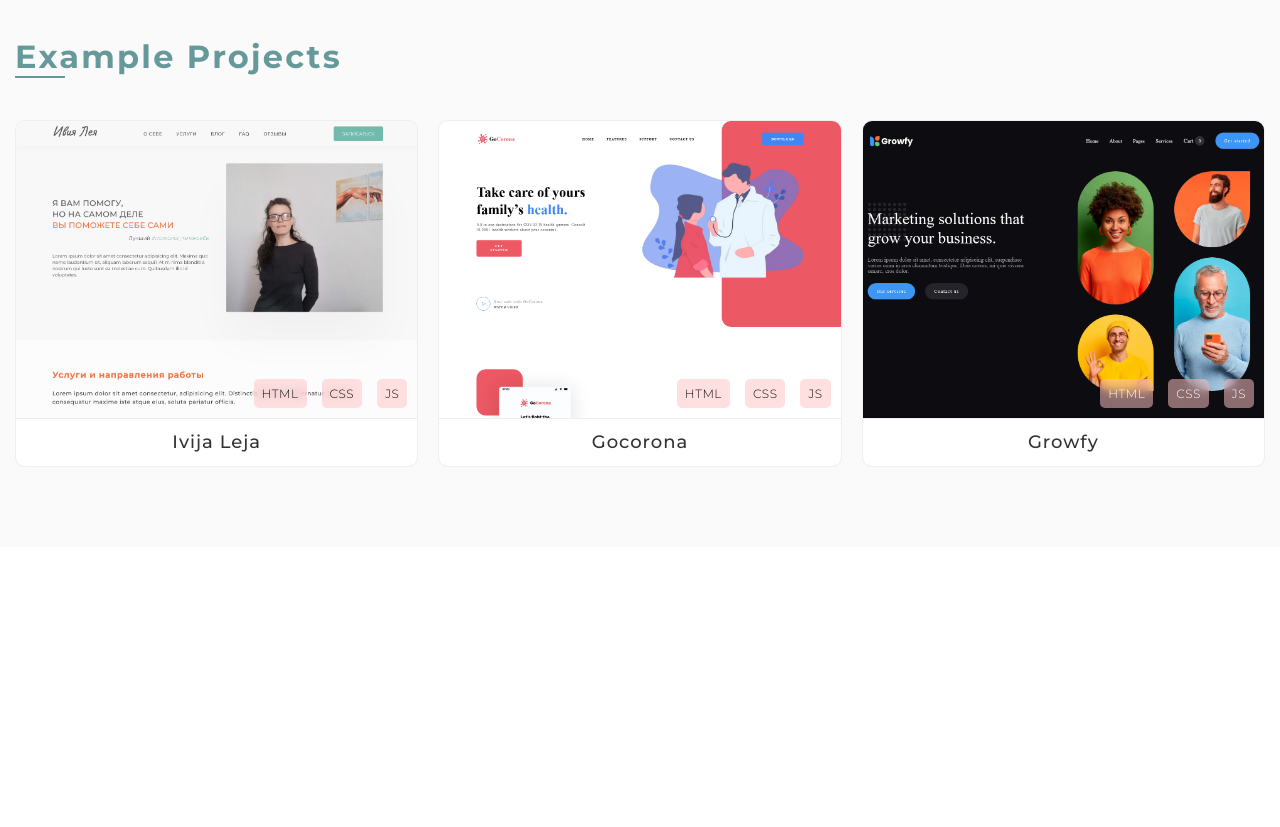
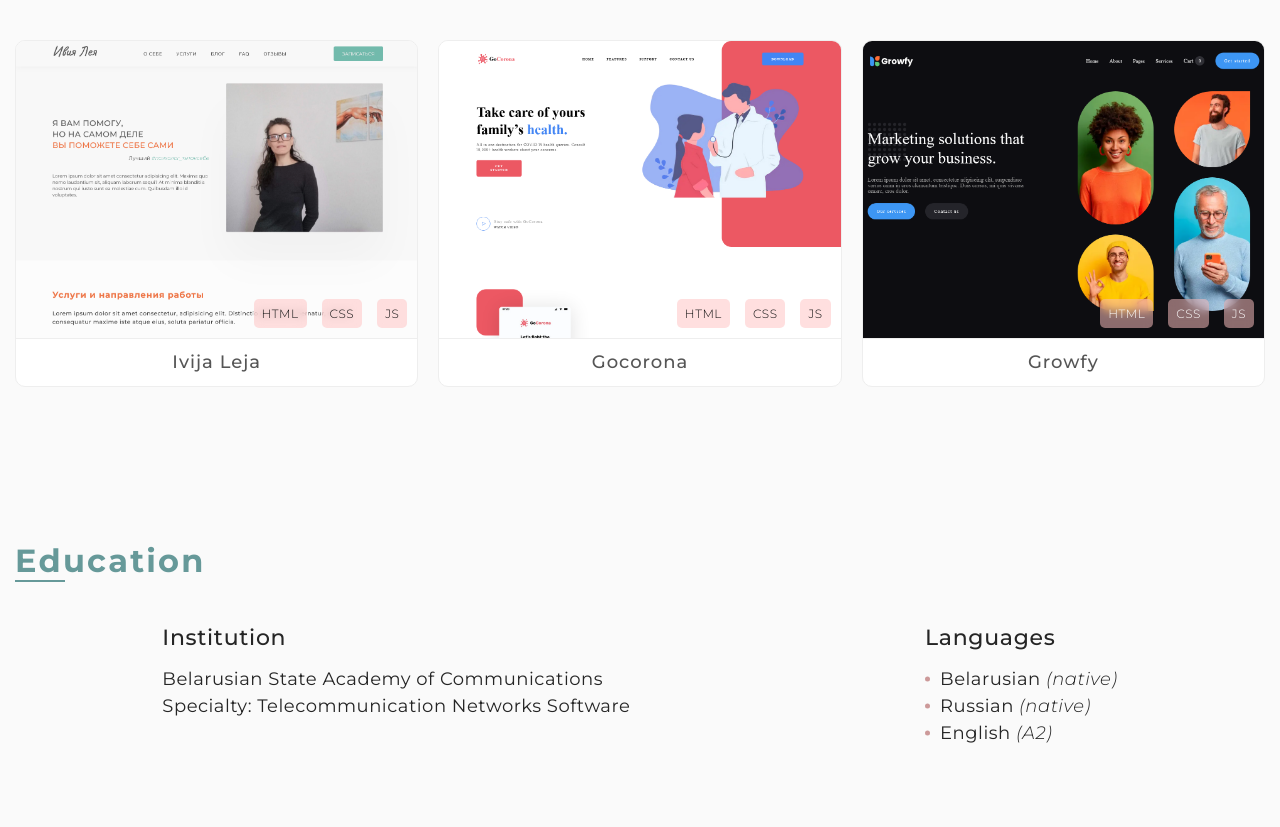
Before and after one commit to markleja/rsschool-cv, a plain HTML site: page index.html in a window 1280 px wide. Shown: the part 1435-2262 px from the top of the page. Before the commit the page ends 1982 px from the top, so only its background shows below. Drawn offline with Linux system fonts and the light colour scheme.

Commit message:
feat: add education section

```diff
--- a/index.html
+++ b/index.html
@@ -143,6 +143,29 @@ cards.<span class="pre-examle__keyword">forEach</span>((card) =&gt; card.addEven
 					</div>
 				</div>
 			</section>
+			<section class="page__education">
+				<div class="education__container container">
+					<div class="education__header">
+						<h2 class="education__title title title_2">
+							Education
+						</h2>
+					</div>
+					<div class="education__content content-education">
+						<div class="content-education__block">
+							<h5 class="content-education__title">Institution</h5>
+							<span class="content-education__text">Belarusian State Academy of Communications<br>Specialty: Telecommunication Networks Software</span>
+						</div>
+						<div class="content-education__block">
+							<h5 class="content-education__title">Languages</h5>
+							<ul class="content-education__list">
+								<li class="content-education__item">Belarusian <span class="content-education__text-itallic">(native)</span></li>
+								<li class="content-education__item">Russian <span class="content-education__text-itallic">(native)</span></li>
+								<li class="content-education__item">English <span class="content-education__text-itallic">(A2)</span></li>
+							</ul>
+						</div>
+					</div>
+				</div>
+			</section>
 		</main>
 	</div>
 	<footer class="footer">
--- a/style.css
+++ b/style.css
@@ -166,24 +166,6 @@ p {}
 	}
 }
 
-/* ============================PAGE============================ */
-
-.page {}
-
-.page__about {
-	padding: 80px 0;
-}
-
-.page__example {
-	padding: 80px 0;
-	color: #fff;
-}
-
-.page__projects {
-	padding: 80px 0;
-	color: #fff;
-}
-
 /* ============================HEADER============================ */
 
 .header {
@@ -227,6 +209,27 @@ p {}
 	color: #669999;
 }
 
+/* ============================PAGE============================ */
+
+.page {}
+
+.page__about {
+	padding: 80px 0;
+}
+
+.page__example {
+	padding: 80px 0;
+	color: #fff;
+}
+
+.page__projects {
+	padding: 0 0 80px 0;
+	color: #fff;
+}
+
+.page__education{
+	padding: 80px 0;
+}
 /* ============================ABOUT============================ */
 
 .about {}
@@ -455,6 +458,55 @@ p {}
 	letter-spacing: 1px;
 	padding: 10px 0;
 	text-align: center;
-	color: #333;
+	color: #555;
 	transition: all 0.3s ease 0s;
 }
+
+/* ============================EDUCATION============================ */
+
+.education__container {
+}
+.education__header {
+}
+.education__title {
+}
+.education__content {
+	display: flex;
+	justify-content: space-around;
+}
+.content-education {
+}
+.content-education__block {
+}
+.content-education__title {
+	font-size: 22px;
+	font-weight: 500;
+	letter-spacing: 0.7px;
+	margin-bottom: 15px;
+}
+.content-education__text {
+}
+.content-education__text_bold {
+}
+.content-education__list {
+}
+.content-education__item {
+	padding-left: 15px;
+	position: relative;
+}
+.content-education__item::before{
+	content: '';
+	position: absolute;
+	width: 5px;
+	height: 5px;
+	top: 50%;
+	left: 0px;
+	transform: translate(0px,-50%);
+	background-color: #cc9999;
+	border-radius: 50%;
+}
+
+.content-education__text-itallic {
+	font-style: italic;
+	font-weight: 300;
+}
```
